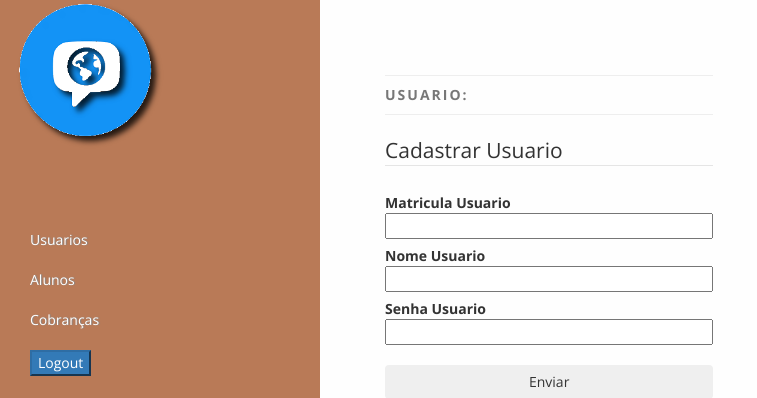
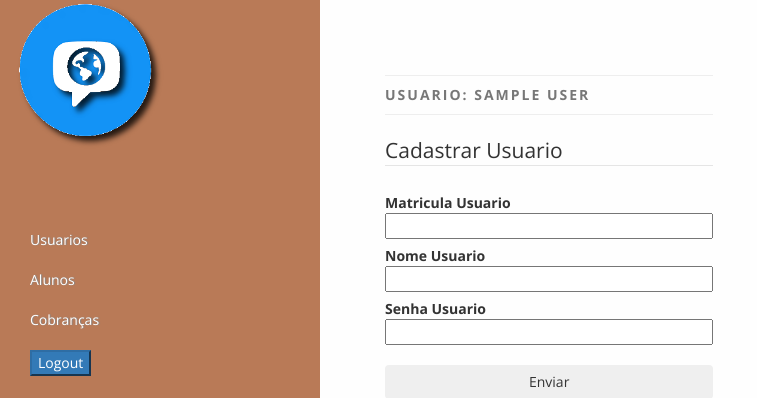
Before and after one commit to jmaciel02/crm-escolaidiomas, a CodeIgniter app: page /database/user/user_profile in a window 1280 px wide. Shown: the top 398 px of the page, without its empty margins (0-757 px from the left). Run offline with CodeIgniter, Linux system fonts and the light colour scheme; the visitor is signed in with stand-in values (Sample User, id 1); data that the repository does not hold is empty; some libraries are stand-ins or nearby versions.

Commit message:
teste
teset

```diff
--- a/application/views/home/form.php
+++ b/application/views/home/form.php
@@ -5,7 +5,7 @@
 
                     <!-- content -->
                     <div class="col-sm-5" id="featured">
-                      <div class="page-header text-muted">Usuario:</div>
+                      <div class="page-header text-muted">Usuario: <?php  echo $this->session->userdata('user_name');  ?></div>
 
                         <form class="form-horizontal" action="" method="post">
                           <fieldset>
```
